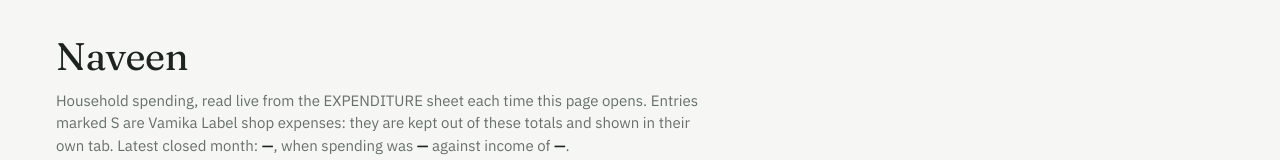
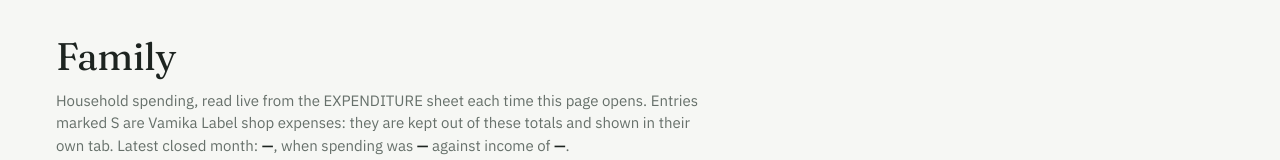
Before and after one commit to VamikaLabel/naveen, a plain HTML site: page index.html in a window 1280 px wide. Shown: the top 160 px of the page. Drawn offline with nearby package versions, Linux system fonts and the light colour scheme; no server answers.

Commit message:
Update index.html

```diff
--- a/index.html
+++ b/index.html
@@ -3,7 +3,7 @@
 <head>
 <meta charset="utf-8">
 <meta name="viewport" content="width=device-width, initial-scale=1">
-<title>Naveen</title>
+<title>Family</title>
 <meta name="robots" content="noindex, nofollow">
 <link rel="preconnect" href="https://fonts.googleapis.com">
 <link href="https://fonts.googleapis.com/css2?family=Fraunces:opsz,wght@9..144,400;9..144,500&family=IBM+Plex+Sans:wght@400;500;600&display=swap" rel="stylesheet">
@@ -110,7 +110,7 @@ footer { font-size: .8rem; color: var(--muted); }
 <body>
 <div class="wrap">
   <header>
-    <h1>Naveen</h1>
+    <h1>Family</h1>
     <p class="lede">Household spending, read live from the EXPENDITURE sheet each time this page opens. Entries marked S are Vamika Label shop expenses: they are kept out of these totals and shown in their own tab. Latest closed month: <b id="l-month">—</b>, when spending was <b id="l-total">—</b> against income of <b id="l-income">—</b>.</p>
     <div class="status" id="status"><span class="dot"></span><span id="status-text">Loading the sheet…</span><button id="reload" type="button">Refresh</button></div>
   </header>
```
